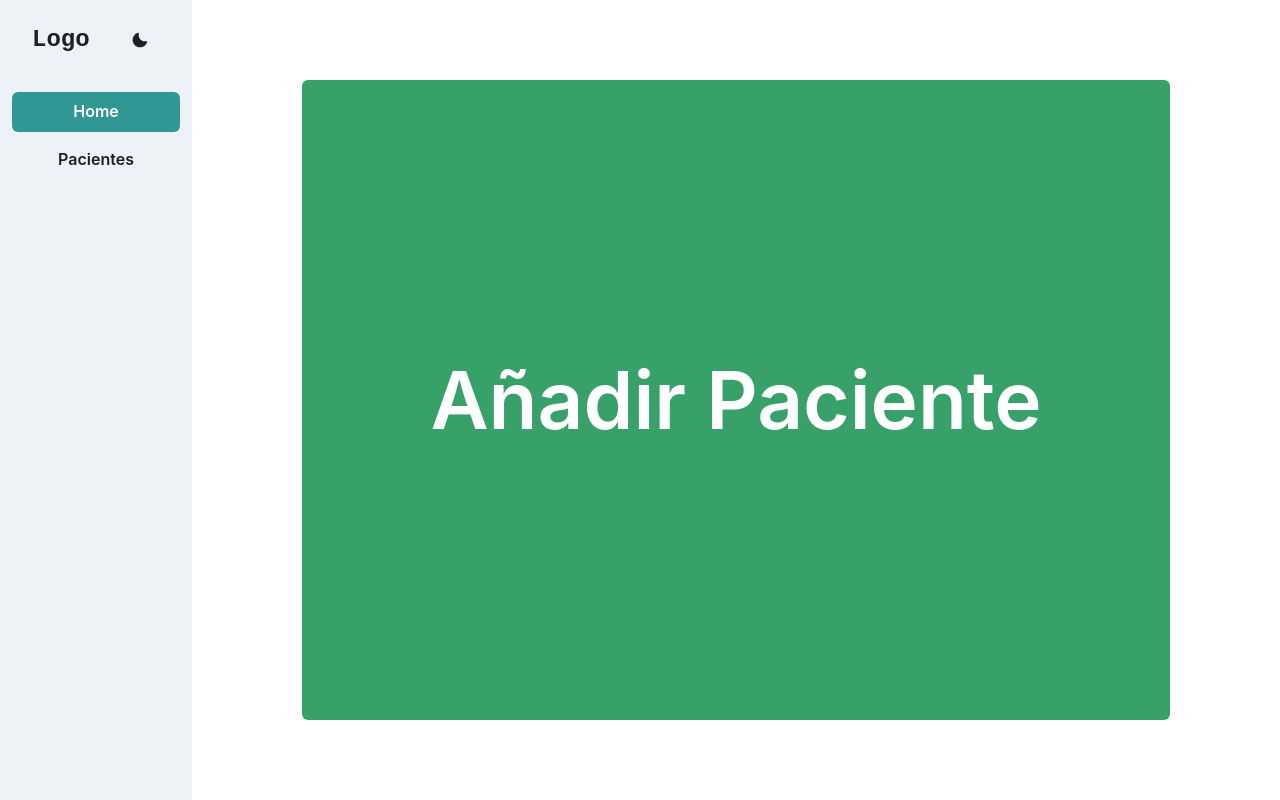
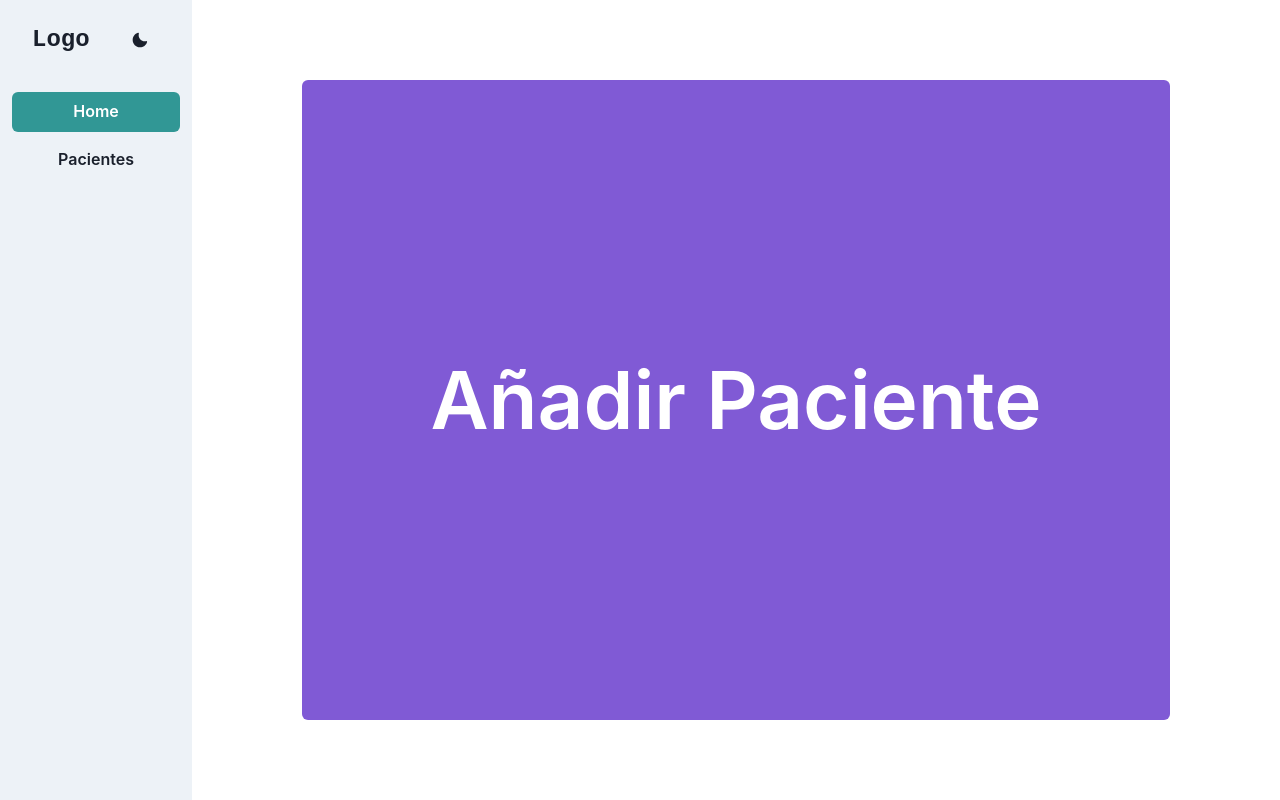
Before and after one commit to fmaggi/vetfrontend, a React (Create React App) app: page /#/ in a window 1280 px wide. Built offline with nearby package versions, Linux system fonts and the light colour scheme.

Commit message:
Changes to deploy on ghpages

```diff
--- a/src/routes/Home.tsx
+++ b/src/routes/Home.tsx
@@ -14,7 +14,7 @@ export default function Home() {
     return (
         <Center h={winSize.h} w='100%' bg={useColorModeValue('white', 'gray.700')}>
             <Form method='post' action={'/createPatient'}>
-                 <Button px={winSize.w / 10} py={winSize.h / 10} type='submit' fontSize={winSize.h / 10} colorScheme={useColorModeValue('green', 'purple')}>Añadir Paciente</Button>
+                 <Button px={winSize.w / 10} py={winSize.h / 10} type='submit' fontSize={winSize.h / 10} colorScheme={useColorModeValue('purple', 'purple')}>Añadir Paciente</Button>
             </Form>
         </Center>
     )
```
